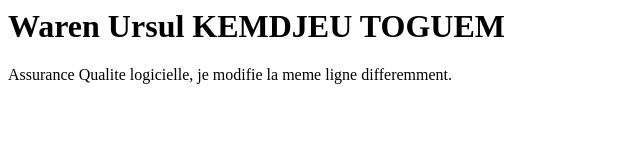
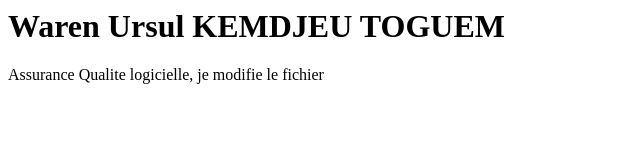
Before and after one commit to Waren147/ExamenGit, a plain HTML site: page index.html in a window 1280 px wide. Shown: the whole page, without its empty margins (0-640 px from the left). Drawn offline with Linux system fonts and the light colour scheme.

Commit message:
resolution du conflit

```diff
--- a/index.html
+++ b/index.html
@@ -1,5 +1,4 @@
 <h1>Waren Ursul KEMDJEU TOGUEM</h1>
 <p>Assurance Qualite logicielle,
-    je modifie la meme
-    ligne differemment.
+    je modifie le fichier
 </p>
```
